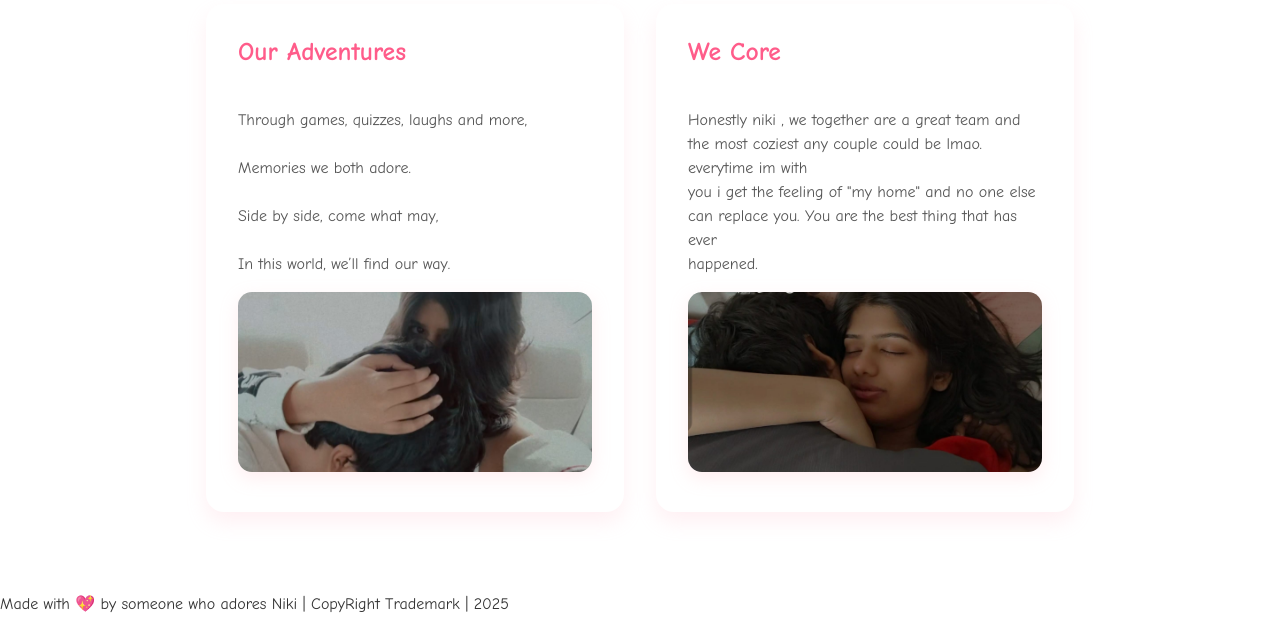
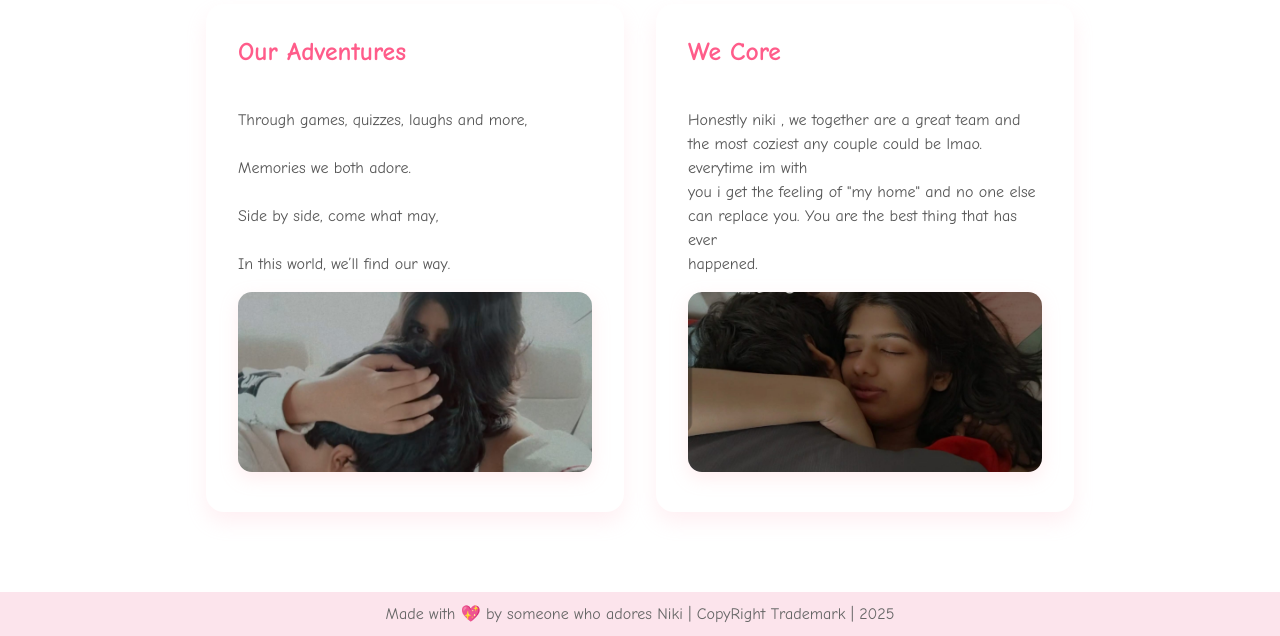
Before and after one commit to noxyiel/niki-s-home, a plain HTML site: page index.html in a window 1280 px wide. Shown: the part 762-1398 px from the top of the page. Drawn offline with Linux system fonts and the light colour scheme.

Commit message:
index.html

```diff
--- a/index.html
+++ b/index.html
@@ -391,9 +391,9 @@
         // If you have these images, you can replace the `src` attributes back to your local paths.
         // I've added onerror to images for better fallback.
   </script>
-    <footer>
-    Made with 💖 by someone who adores Niki | CopyRight Trademark | 2025
-  </footer>
+<footer style="text-align: center; color: #666; background-color: #fce4ec; padding: 10px; font-family: sans-serif;">
+    Made with <span style="color: pink;">💖</span> by someone who adores Niki | CopyRight Trademark | 2025
+</footer>
 </body>
 
 </html>
```
